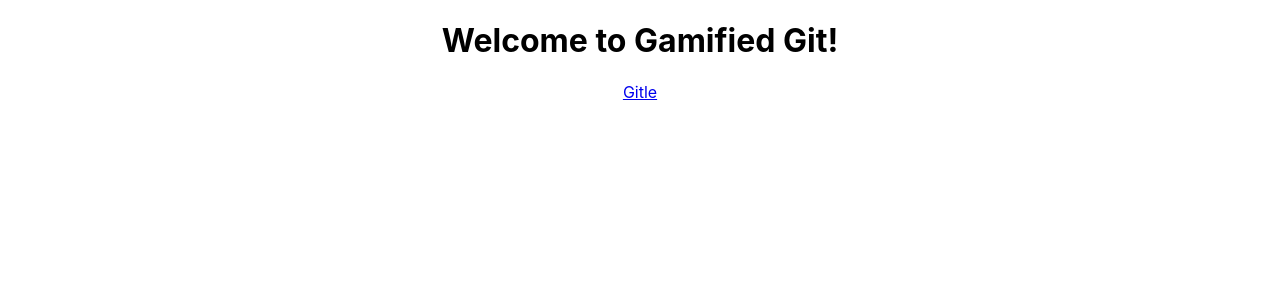
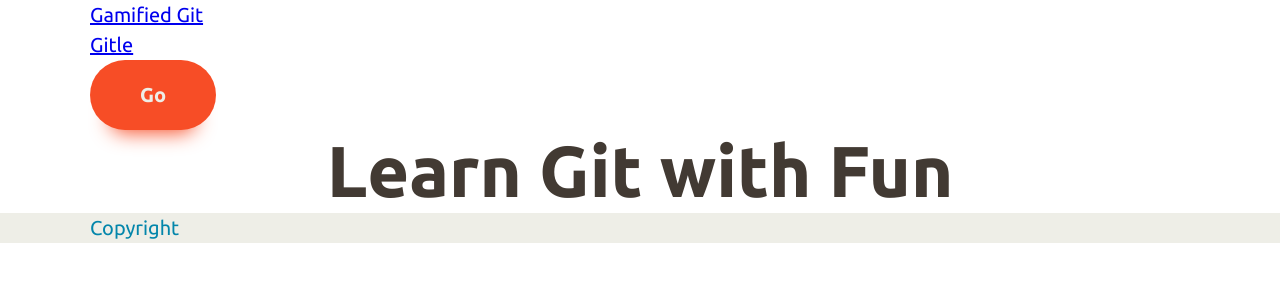
Before and after one commit to AlessandroTambellini/gamified-git, a React (Create React App) app: page / in a window 1280 px wide. Shown: the top 300 px of the page. Built offline with nearby package versions, Linux system fonts and the light colour scheme.

Commit message:
style setup | part 1

```diff
--- a/public/index.html
+++ b/public/index.html
@@ -20,6 +20,12 @@
       work correctly both with client-side routing and a non-root public URL.
       Learn how to configure a non-root public URL by running `npm run build`.
     -->
+    <link rel="preconnect" href="https://fonts.googleapis.com" />
+    <link rel="preconnect" href="https://fonts.gstatic.com" crossorigin />
+    <link
+      href="https://fonts.googleapis.com/css2?family=Courier+Prime:wght@400;700&family=Ubuntu:wght@400;500;700&display=swap"
+      rel="stylesheet"
+    />
     <title>Gamified Git</title>
   </head>
   <body>
--- a/src/App.js
+++ b/src/App.js
@@ -1,14 +1,48 @@
 import { Link } from "react-router-dom";
 import "./App.css";
-
+// ul>li*2
 function App() {
   return (
-    <main className="App">
-      <h1>Welcome to Gamified Git!</h1>
-      <nav>
-        <Link to="/gitle">Gitle</Link>
-      </nav>
-    </main>
+    <>
+      <header className="primary-header">
+        <div className="container">
+          <Link to="/">Gamified Git</Link>
+          <nav className="primary-navigation">
+            <ul role="list" aria-label="Primary">
+              <li>
+                <Link to="/gitle">Gitle</Link>
+              </li>
+              <li></li>
+            </ul>
+          </nav>
+          <button className="button">Go</button>
+        </div>
+      </header>
+      <main className="App">
+        <h1 className="fs-huge fw-bold">Learn Git with Fun</h1>
+      </main>
+      <footer className="bg-neutral text-secondary">
+        <div className="container">
+          <ul role="list" aria-label="social links">
+            <li>
+              <a aria-label="Codewars" href="#"></a>
+            </li>
+            <li>
+              <a aria-label="LinkedIn" href="#"></a>
+            </li>
+            <li>
+              <a aria-label="GitHub" href="#"></a>
+            </li>
+            <li>
+              <a aria-label="Twitter" href="#"></a>
+            </li>
+          </ul>
+        </div>
+        <div className="container">
+          <p>Copyright</p>
+        </div>
+      </footer>
+    </>
   );
 }
 
--- a/src/index.css
+++ b/src/index.css
@@ -1,13 +1,206 @@
+:root {
+  --clr-primary-orange: hsl(11, 93%, 56%);
+  --clr-primary-dark: hsl(28, 13%, 23%);
+  --clr-neutral: hsl(60, 19%, 92%);
+  --clr-secondary: hsl(193, 97%, 34%);
+
+  --ff-primary: "Ubuntu", sans-serif;
+  --ff-code: "Courier Prime", monospace;
+  --ff-body: var(--ff-primary);
+  --ff-heading: var(--ff-primary);
+
+  --fw-regular: 400;
+  --fw-semi-bold: 500;
+  --fw-bold: 700;
+
+  --fs-small: 0.875rem;
+  --fs-medium: 1rem;
+  --fs-big: 1.5rem;
+  --fs-huge: 2.5rem;
+  --fs-button: var(--fs-medium);
+}
+
+@media (min-width: 35em) {
+  :root {
+    --fs-big: 2rem;
+    --fs-huge: 3.5rem;
+    --fs-medium: 1.125rem;
+  }
+}
+
+@media (min-width: 45em) {
+  :root {
+    --fs-big: 2.5rem;
+    --fs-huge: 4.5rem;
+    --fs-medium: 1.25rem;
+    --fs-small: 1rem;
+  }
+}
+
+*,
+*::before,
+*::after {
+  box-sizing: border-box;
+}
+
+* {
+  margin: 0;
+  padding: 0;
+  font: inherit;
+}
+
+/* Remove list styles on ul, ol elements with a list role, which suggests
+default styling will be removed */
+ul[role="list"],
+ol[role="list"] {
+  list-style: none;
+}
+
+html:focus-within {
+  scroll-behavior: smooth;
+}
+
+html,
 body {
-  margin: 0;
-  font-family: -apple-system, BlinkMacSystemFont, 'Segoe UI', 'Roboto', 'Oxygen',
-    'Ubuntu', 'Cantarell', 'Fira Sans', 'Droid Sans', 'Helvetica Neue',
-    sans-serif;
+  height: 100%;
+}
+
+body {
+  text-rendering: optimizeSpeed;
+  line-height: 1.5;
   -webkit-font-smoothing: antialiased;
   -moz-osx-font-smoothing: grayscale;
 }
 
+/* A elements that don't have a class get default styles */
+a:not([class]) {
+  text-decoration-skip-ink: auto;
+}
+
+img,
+picture,
+svg {
+  max-width: 100%;
+  display: block;
+}
+
+/* Remove all animations, transitions and smooth scroll for people that prefer
+not to see them */
+@media (prefers-reduced-motion: reduce) {
+  html:focus-within {
+    scroll-behavior: auto;
+  }
+
+  *,
+  *::before,
+  *::after {
+    animation-duration: 0.01ms !important;
+    animation-iteration-count: 1 !important;
+    transition-duration: 0.01ms !important;
+    scroll-behavior: auto !important;
+  }
+}
+
+/*
+=== Utilities ===
+*/
+
+.text-primary-orange {
+  color: var(--clr-primary-orange);
+}
+.text-primary-dark {
+  color: var(--clr-primary-dark);
+}
+.text-secondary {
+  color: var(--clr-secondary);
+}
+.text-neutral {
+  color: var(--clr-neutral);
+}
+
+.bg-primary-orange {
+  background-color: var(--clr-primary-orange);
+}
+.bg-primary-dark {
+  background-color: var(--clr-primary-dark);
+}
+.bg-secondary {
+  background-color: var(--clr-secondary);
+}
+.bg-neutral {
+  background-color: var(--clr-neutral);
+}
+
+.fw-regular {
+  font-weight: var(--fw-regular);
+}
+.fw-semi-bold {
+  font-weight: var(--fw-semi-bold);
+}
+.fw-bold {
+  font-weight: var(--fw-bold);
+}
+
+.fs-small {
+  font-size: var(--fs-small);
+}
+.fs-medium {
+  font-size: var(--fs-medium);
+}
+.fs-big {
+  font-size: var(--fs-big);
+  line-height: 1.2;
+}
+.fs-huge {
+  font-size: var(--fs-huge);
+  line-height: 1.15;
+}
+
+.container {
+  --max-width: 1100px;
+  --padding: 1rem;
+
+  width: min(
+    var(--max-width),
+    100% - (var(--padding) * 2)
+  ); /* Inside min you do not need calc */
+  margin-inline: auto;
+}
+
+/*
+=== General Styling ===
+*/
+
+body {
+  font-size: var(--fs-medium);
+  font-family: var(--ff-body);
+  color: var(--clr-primary-dark);
+}
+
 code {
-  font-family: source-code-pro, Menlo, Monaco, Consolas, 'Courier New',
-    monospace;
+  font-family: var(--ff-code);
 }
+
+.button {
+  cursor: pointer;
+  border-radius: 100vmax;
+  text-decoration: none; /* just in case there's a link with the style of a button */
+  padding: 1em 2.5em;
+  font-weight: var(--fw-bold);
+  font-size: var(--fs-button);
+  border: 0;
+  background-color: var(--clr-primary-orange);
+  color: var(--clr-neutral);
+  box-shadow: 0 1.125em 1em -1em var(--clr-primary-orange);
+}
+
+/* I'm not using this. Just in case for the future styling */
+.button[data-type="inverted"] {
+  background-color: var(--clr-neutral);
+  color: var(--clr-primary-orange);
+}
+
+.button:hover,
+.button:focus-visible {
+  opacity: 0.75;
+}
--- a/src/index.js
+++ b/src/index.js
@@ -4,7 +4,7 @@ import { BrowserRouter, Routes, Route } from "react-router-dom";
 import App from "./App";
 import reportWebVitals from "./reportWebVitals";
 import "./index.css";
-import Gitle from "./routes/gitle";
+import Gitle from "./routes/Gitle/Gitle";
 
 const root = ReactDOM.createRoot(document.getElementById("root"));
 root.render(
--- /dev/null
+++ b/src/routes/Gitle/Gitle.css
@@ -0,0 +1,5 @@
+.board {
+  display: flex;
+  flex-direction: column;
+  padding: 10px;
+}
--- /dev/null
+++ b/src/routes/Gitle/Gitle.js
@@ -0,0 +1,69 @@
+import React, { useState, useEffect } from "react";
+import GuessLine from "./components/GuessLine";
+import "./Gitle.css";
+
+const NUM_GUESSES = 6;
+const WORD_LENGTH = 10;
+const SOLUTION = "stage".padEnd(WORD_LENGTH);
+
+function Gitle() {
+  const [guesses, setGuesses] = useState(Array(NUM_GUESSES).fill(null));
+  const [currentGuess, setCurrentGuess] = useState("");
+
+  useEffect(() => {
+    const onPressKey = (event) => {
+      if (guesses[NUM_GUESSES - 1] != null || guesses.includes(SOLUTION))
+        return;
+
+      const charCode = event.key.toLowerCase().charCodeAt(0);
+      const isLetter =
+        event.key.length === 1 &&
+        charCode >= "a".charCodeAt(0) &&
+        charCode <= "z".charCodeAt(0);
+
+      setCurrentGuess((prevGuess) => {
+        if (event.key === "Backspace") return prevGuess.slice(0, -1);
+
+        if (event.key === "Enter") {
+          const currentGuessIndex = guesses.findIndex((guess) => guess == null);
+          const guessesClone = [...guesses];
+          guessesClone[currentGuessIndex] = prevGuess.padEnd(WORD_LENGTH);
+          setGuesses(guessesClone);
+          return "";
+        }
+        if (prevGuess.length < WORD_LENGTH && isLetter)
+          return prevGuess + event.key.toLowerCase();
+
+        return prevGuess;
+      });
+    };
+    window.addEventListener("keydown", onPressKey);
+
+    return () => window.removeEventListener("keydown", onPressKey);
+  }, [guesses]);
+
+  const currentGuessIndex = guesses.findIndex((guess) => guess == null);
+
+  return (
+    <>
+      <h1>Gitle</h1>
+      <main className="board">
+        {guesses.map((guess, i) => {
+          return (
+            <GuessLine
+              key={i}
+              guess={(i === currentGuessIndex
+                ? currentGuess
+                : guess ?? ""
+              ).padEnd(WORD_LENGTH)}
+              solution={SOLUTION}
+              isColored={currentGuessIndex > i || currentGuessIndex === -1}
+            />
+          );
+        })}
+      </main>
+    </>
+  );
+}
+
+export default Gitle;
--- /dev/null
+++ b/src/routes/Gitle/components/GuessLine.css
@@ -0,0 +1,29 @@
+.line {
+  display: flex;
+  margin: auto;
+}
+
+.tile {
+  width: 40px;
+  height: 40px;
+  border: 1px solid hsl(28, 13%, 23%);
+  font-size: 30px;
+  display: flex;
+  justify-content: center;
+  align-items: center;
+  text-transform: capitalize;
+}
+
+.correct {
+  background-color: hsl(11, 92%, 56%);
+}
+
+.close {
+  background-color: hsla(193, 97%, 34%, 0.481);
+}
+
+.incorrect {
+  background-color: hsl(53, 10%, 83%);
+}
+
+/* hsl(28,13%,23%) */
--- /dev/null
+++ b/src/routes/Gitle/components/GuessLine.js
@@ -0,0 +1,28 @@
+import React from "react";
+import "./GuessLine.css";
+
+function GuessLine({ guess, solution, isColored }) {
+  return (
+    <div className="line">
+      {guess.split("").map((char, i) => {
+        let className = "tile";
+        if (isColored) {
+          if (char === solution[i]) {
+            className += " correct";
+          } else if (solution.includes(char)) {
+            className += " close";
+          } else {
+            className += " incorrect";
+          }
+        }
+        return (
+          <div key={i} className={className}>
+            {char}
+          </div>
+        );
+      })}
+    </div>
+  );
+}
+
+export default GuessLine;
--- a/src/routes/gitle.js
+++ /dev/null
@@ -1,9 +0,0 @@
-function Gitle() {
-  return (
-    <main>
-      <h1>Gitle Game</h1>
-    </main>
-  );
-}
-
-export default Gitle;
```
